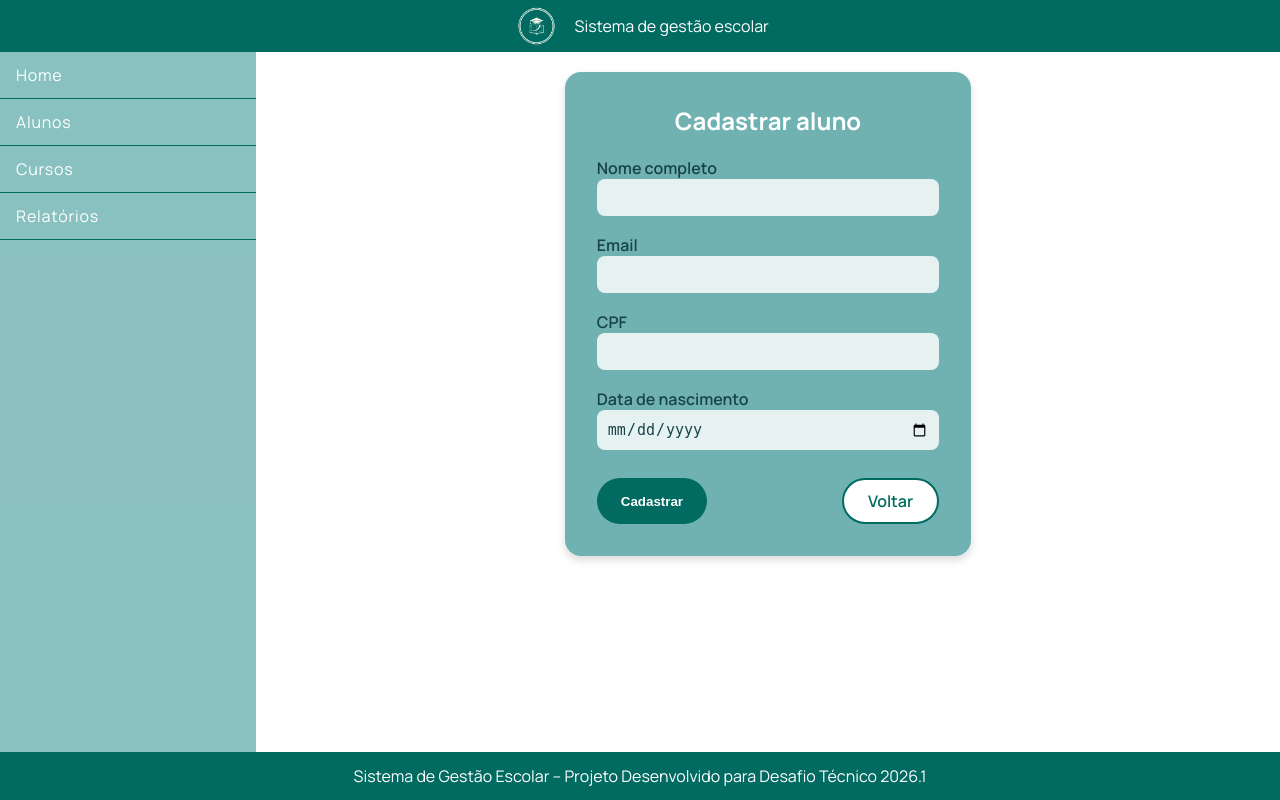
After one commit to fwrnandaaa/Projeto---Sistema-de-Gestao-Escolar, a Django app: page /alunos/cadastrar/ in a window 1280 px wide. The commit adds this page. Run offline with Django 5.2, Linux system fonts and the light colour scheme.

Commit message:
feat: Criação de aluno devidamente implementado com o template

```diff
--- a/gestao_escolar/escola/static/escola/css/base.css
+++ b/gestao_escolar/escola/static/escola/css/base.css
@@ -7,6 +7,14 @@ html {
     padding: 0;
     box-sizing: border-box;
 }
+.conteudo {
+    max-width: 1100px;
+    margin: 0 auto;
+    padding: 20px;
+}
+
+
+
 
 body {
     display: flex;
--- /dev/null
+++ b/gestao_escolar/escola/static/escola/css/cadastrar_aluno.css
@@ -0,0 +1,70 @@
+.cadastro-container {
+  max-width: 600px;
+  margin: 0 auto;
+  padding: 32px;
+  background: #70B2B2;
+  border-radius: 16px;
+  box-shadow: 0 4px 8px rgba(0,0,0,0.15);
+}
+
+.cadastro-container h2 {
+  color: white;
+  text-align: center;
+  margin-bottom: 20px;
+}
+
+.formulario-cadastro {
+  display: flex;
+  flex-direction: column;
+  gap: 18px;
+}
+
+.campo label {
+  color: #184347;
+  font-weight: 600;
+}
+
+.campo input {
+  width: 100%;
+  padding: 10px;
+  border-radius: 8px;
+  border: none;
+  background: #e6f2f2;
+  color: #184347;
+  font-size: 15px;
+}
+
+.botoes {
+  display: flex;
+  justify-content: space-between;
+  margin-top: 10px;
+}
+
+.btn-principal {
+  padding: 10px 24px;
+  background: #016B61;
+  color: white;
+  border-radius: 999px;
+  border: none;
+  cursor: pointer;
+  font-weight: 600;
+}
+
+.btn-secundario {
+  padding: 10px 24px;
+  background: white;
+  color: #016B61;
+  border-radius: 999px;
+  border: 2px solid #016B61;
+  font-weight: 600;
+  text-decoration: none;
+}
+
+.mensagem-sucesso {
+  background: #014e45;
+  padding: 12px;
+  border-radius: 10px;
+  color: #fff;
+  margin-bottom: 12px;
+  text-align: center;
+}
--- a/gestao_escolar/escola/templates/escola/base.html
+++ b/gestao_escolar/escola/templates/escola/base.html
@@ -7,6 +7,7 @@
     <link rel="stylesheet" href="../../static/escola/css/base.css">
     <link rel="stylesheet" href="../../static/escola/css/barra_lateral.css">
     <link rel="stylesheet" href="../../static/escola/css/home.css">
+    <link rel="stylesheet" href="../../static/escola/css/cadastrar_aluno.css">
 
     <link rel="preconnect" href="https://fonts.googleapis.com">
     <link rel="preconnect" href="https://fonts.gstatic.com" crossorigin>
--- /dev/null
+++ b/gestao_escolar/escola/templates/escola/cadastrar_aluno.html
@@ -0,0 +1,40 @@
+{% extends 'escola/base.html' %}
+
+{% block content %}
+<section class="cadastro-container">
+    <h2>Cadastrar aluno</h2>
+
+    {% if mensagem %}
+        <div class="mensagem-sucesso">{{ mensagem }}</div>
+    {% endif %}
+
+    <form method="POST" class="formulario-cadastro">
+        {% csrf_token %}
+
+        <div class="campo">
+            <label>Nome completo</label>
+            <input type="text" name="nome" required>
+        </div>
+
+        <div class="campo">
+            <label>Email</label>
+            <input type="email" name="email" required>
+        </div>
+
+        <div class="campo">
+            <label>CPF</label>
+            <input type="text" name="cpf" required>
+        </div>
+
+        <div class="campo">
+            <label>Data de nascimento</label>
+            <input type="date" name="data_nascimento" required>
+        </div>
+
+        <div class="botoes">
+            <button type="submit" class="btn-principal">Cadastrar</button>
+            <a href="{% url 'alunos' %}" class="btn-secundario">Voltar</a>
+        </div>
+    </form>
+</section>
+{% endblock %}
--- a/gestao_escolar/escola/templates/escola/home.html
+++ b/gestao_escolar/escola/templates/escola/home.html
@@ -28,8 +28,9 @@
 
         <div class="card">
             <h3>Atalhos</h3>
-            <button class="atalho-btn">Cadastrar aluno +</button>
-            <button class="atalho-btn">Cadastrar curso +</button>
+            <a class="atalho-btn" href="{% url 'cadastrar_aluno' %}">Cadastrar aluno +</a>
+
+            <a href="#" class="atalho-btn">Cadastrar curso +</a>
         </div>
     </div>
 
--- a/gestao_escolar/escola/urls.py
+++ b/gestao_escolar/escola/urls.py
@@ -10,4 +10,6 @@ urlpatterns = [
     path('alunos/', views.alunos, name='alunos'),
     path('cursos/', views.cursos, name='cursos'),
     path('relatorios/', views.relatorios, name='relatorios'),
+    path('alunos/cadastrar/', views.cadastrar_aluno, name='cadastrar_aluno'),
+
 ]
--- a/gestao_escolar/escola/views.py
+++ b/gestao_escolar/escola/views.py
@@ -1,5 +1,7 @@
 from django.shortcuts import render
 from escola.services.alunoservices import AlunoService
+from django.core.exceptions import ValidationError
+
 
 def home(request):
     contexto = AlunoService.obter_dados_home()
@@ -13,3 +15,22 @@ def cursos(request):
 
 def relatorios(request):
     return render(request, 'escola/relatorios.html')
+
+def cadastrar_aluno(request):
+
+    if request.method == 'POST':
+        nome = request.POST.get('nome')
+        cpf = request.POST.get('cpf')
+        email = request.POST.get('email')
+
+        try:
+            aluno = AlunoService.criar_aluno(nome, email, cpf)
+            return render(request, 'escola/cadastrar_aluno.html', {
+                'mensagem': 'Aluno cadastrado com sucesso!'
+            })
+        except ValidationError as e:
+            return render(request, 'escola/cadastrar_aluno.html', {
+                'mensagem': str(e)
+            })
+
+    return render(request, 'escola/cadastrar_aluno.html')
```
Also changed, not shown: gestao_escolar/escola/services/alunoservices.py (+9 -0 lines), gestao_escolar/escola/static/escola/css/home.css (+24 -5 lines), gestao_escolar/db.sqlite3.
